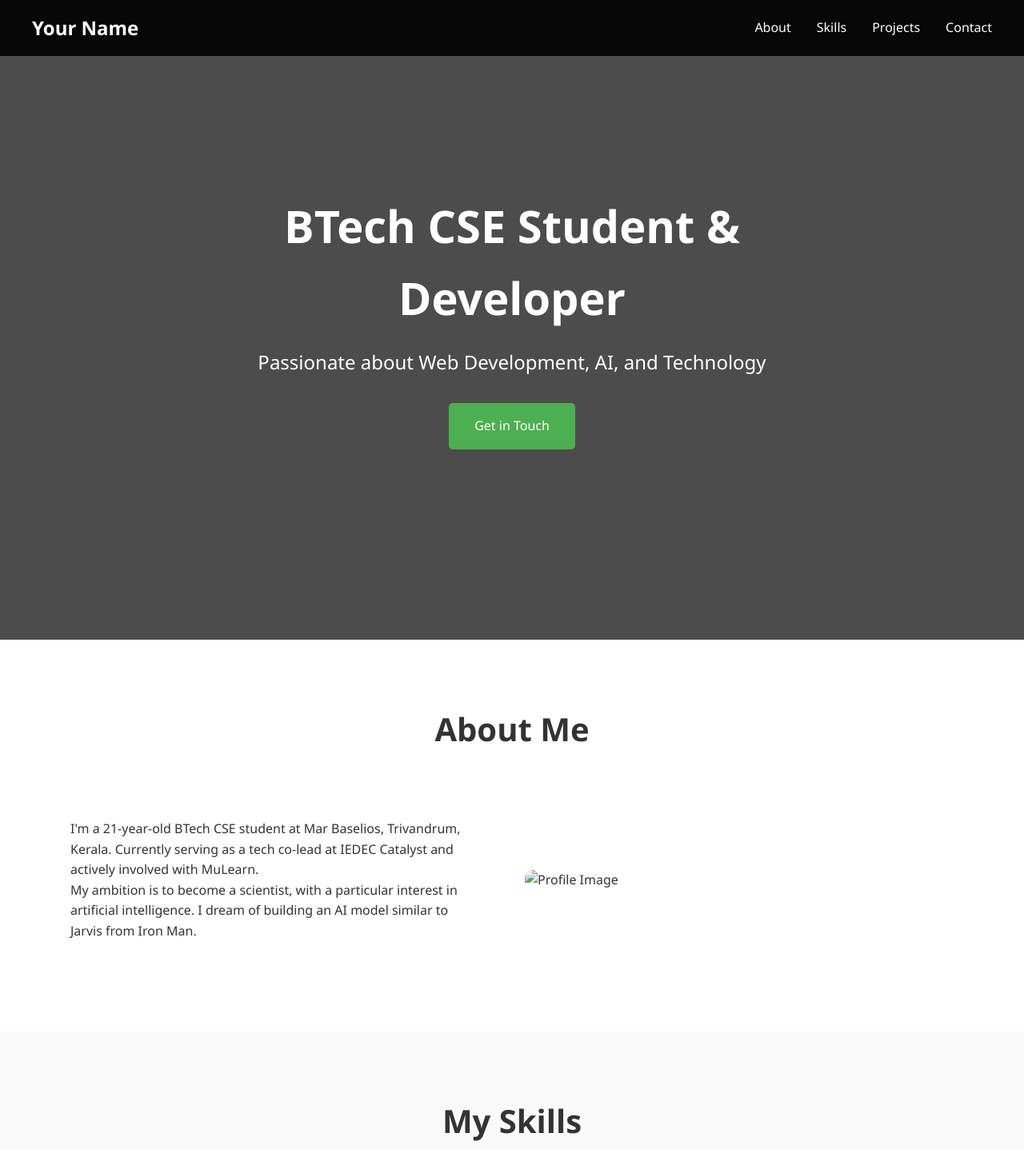
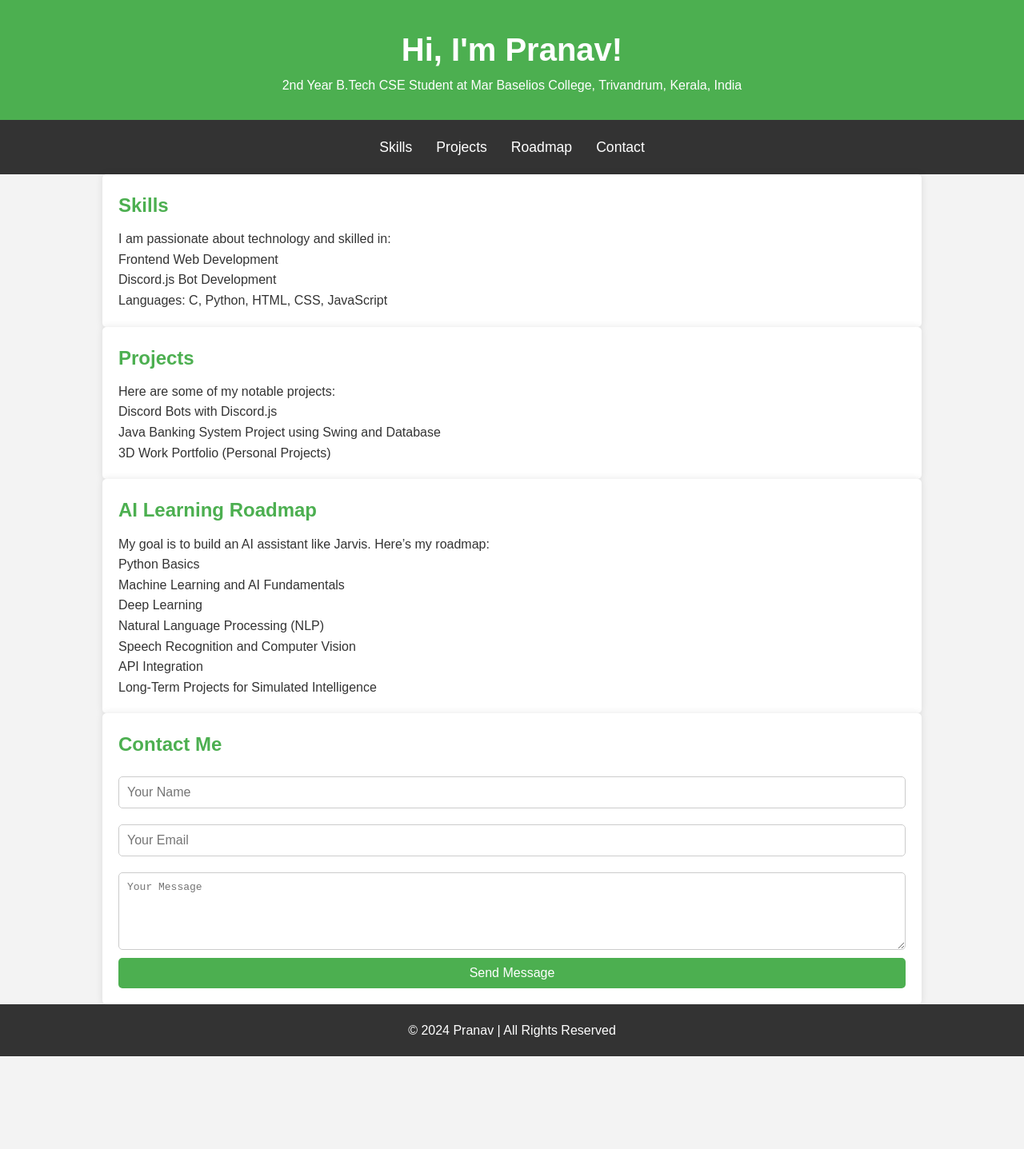
Before and after one commit to DevWithPranav/Pranav, a plain HTML site: page index.html in a window 1280 px wide. Shown: the top 1437 px of the page at 80% size. After the commit the page ends 1321 px from the top, so only its background shows below. Drawn offline with Linux system fonts and the light colour scheme.

Commit message:
Update index.html

```diff
--- a/index.html
+++ b/index.html
@@ -3,366 +3,164 @@
 <head>
   <meta charset="UTF-8">
   <meta name="viewport" content="width=device-width, initial-scale=1.0">
-    <title>Your Portfolio</title>
+  <title>Pranav's Portfolio</title>
   <style>
-        /* Reset and base styles */
+    /* General styling */
     * {
       margin: 0;
       padding: 0;
       box-sizing: border-box;
     }
-
-        html {
-            scroll-behavior: smooth;
+    body {
+      font-family: Arial, sans-serif;
+      color: #333;
+      background-color: #f3f3f3;
+      line-height: 1.6;
     }
-
-        body {
-            font-family: 'Segoe UI', Tahoma, Geneva, Verdana, sans-serif;
-            line-height: 1.6;
-            color: #333;
-            overflow-x: hidden;
+    .container {
+      width: 80%;
+      margin: auto;
+      overflow: hidden;
     }
-
-        /* Header and Navigation */
     header {
-            background: rgba(0, 0, 0, 0.9);
-            padding: 1rem;
-            position: fixed;
-            width: 100%;
-            z-index: 1000;
-        }
-
-        nav {
-            max-width: 1200px;
-            margin: 0 auto;
-            display: flex;
-            justify-content: space-between;
-            align-items: center;
-        }
-
-        .logo {
-            color: #fff;
-            font-size: 1.5rem;
-            font-weight: bold;
-            text-decoration: none;
-        }
-
-        .nav-links {
-            display: flex;
-            gap: 2rem;
-        }
-
-        .nav-links a {
-            color: #fff;
-            text-decoration: none;
-            transition: color 0.3s;
-        }
-
-        .nav-links a:hover {
-            color: #4CAF50;
-        }
-
-        /* Hero Section */
-        .hero {
-            height: 100vh;
-            background: linear-gradient(rgba(0,0,0,0.7), rgba(0,0,0,0.7)),
-                        url('/api/placeholder/1920/1080') center/cover;
-            display: flex;
-            align-items: center;
-            justify-content: center;
-            text-align: center;
-            color: #fff;
-            padding: 0 1rem;
-        }
-
-        .hero-content {
-            max-width: 800px;
-        }
-
-        .hero h1 {
-            font-size: 3.5rem;
-            margin-bottom: 1rem;
-        }
-
-        .hero p {
-            font-size: 1.5rem;
-            margin-bottom: 2rem;
-        }
-
-        .cta-btn {
-            display: inline-block;
-            padding: 1rem 2rem;
       background: #4CAF50;
       color: #fff;
+      padding-top: 30px;
+      padding-bottom: 30px;
+      text-align: center;
+    }
+    header h1 {
+      font-size: 2.5em;
+    }
+    nav {
+      display: flex;
+      justify-content: center;
+      padding: 10px 0;
+      background-color: #333;
+    }
+    nav a {
+      color: #fff;
+      padding: 10px 15px;
       text-decoration: none;
+      font-size: 1.1em;
+    }
+    nav a:hover {
+      background-color: #4CAF50;
+    }
+    section {
+      padding: 20px;
+      margin: 20px 0;
+    }
+    .skills, .projects, .roadmap, .contact {
+      background: #fff;
+      padding: 20px;
       border-radius: 5px;
-            transition: background 0.3s;
+      box-shadow: 0 0 10px rgba(0,0,0,0.1);
     }
-
-        .cta-btn:hover {
-            background: #45a049;
+    h2 {
+      color: #4CAF50;
+      margin-bottom: 10px;
     }
-
-        /* About Section */
-        .about {
-            padding: 5rem 1rem;
-            max-width: 1200px;
-            margin: 0 auto;
+    ul {
+      list-style: none;
+      padding: 0;
     }
-
-        .section-title {
-            text-align: center;
-            font-size: 2.5rem;
-            margin-bottom: 3rem;
+    .contact-form {
+      display: flex;
+      flex-direction: column;
     }
-
-        .about-content {
-            display: grid;
-            grid-template-columns: 1fr 1fr;
-            gap: 2rem;
-            align-items: center;
+    .contact-form input, .contact-form textarea {
+      padding: 10px;
+      margin: 10px 0;
+      border-radius: 5px;
+      border: 1px solid #ccc;
+      font-size: 1em;
     }
-
-        .about-text {
-            padding: 2rem;
-        }
-
-        /* Skills Section */
-        .skills {
-            background: #f9f9f9;
-            padding: 5rem 1rem;
-        }
-
-        .skills-grid {
-            display: grid;
-            grid-template-columns: repeat(auto-fit, minmax(250px, 1fr));
-            gap: 2rem;
-            max-width: 1200px;
-            margin: 0 auto;
-        }
-
-        .skill-card {
-            background: #fff;
-            padding: 2rem;
-            border-radius: 10px;
-            box-shadow: 0 5px 15px rgba(0,0,0,0.1);
-            text-align: center;
-            transition: transform 0.3s;
-        }
-
-        .skill-card:hover {
-            transform: translateY(-10px);
-        }
-
-        /* Projects Section */
-        .projects {
-            padding: 5rem 1rem;
-            max-width: 1200px;
-            margin: 0 auto;
-        }
-
-        .project-grid {
-            display: grid;
-            grid-template-columns: repeat(auto-fit, minmax(300px, 1fr));
-            gap: 2rem;
-        }
-
-        .project-card {
-            background: #fff;
-            border-radius: 10px;
-            overflow: hidden;
-            box-shadow: 0 5px 15px rgba(0,0,0,0.1);
-        }
-
-        .project-img {
-            width: 100%;
-            height: 200px;
-            object-fit: cover;
-        }
-
-        .project-info {
-            padding: 1.5rem;
-        }
-
-        /* Contact Section */
-        .contact {
-            background: #f9f9f9;
-            padding: 5rem 1rem;
-        }
-
-        .contact-form {
-            max-width: 600px;
-            margin: 0 auto;
-            background: #fff;
-            padding: 2rem;
-            border-radius: 10px;
-            box-shadow: 0 5px 15px rgba(0,0,0,0.1);
-        }
-
-        .form-group {
-            margin-bottom: 1.5rem;
-        }
-
-        .form-group label {
-            display: block;
-            margin-bottom: 0.5rem;
-        }
-
-        .form-group input,
-        .form-group textarea {
-            width: 100%;
-            padding: 0.8rem;
-            border: 1px solid #ddd;
+    .contact-form button {
+      padding: 10px;
+      background-color: #4CAF50;
+      color: white;
+      border: none;
+      font-size: 1em;
+      cursor: pointer;
       border-radius: 5px;
     }
-
-        .submit-btn {
-            background: #4CAF50;
-            color: #fff;
-            padding: 1rem 2rem;
-            border: none;
-            border-radius: 5px;
-            cursor: pointer;
-            width: 100%;
-            font-size: 1rem;
-        }
-
-        .submit-btn:hover {
-            background: #45a049;
-        }
-
-        /* Footer */
     footer {
+      text-align: center;
+      padding: 20px;
       background: #333;
-            color: #fff;
-            text-align: center;
-            padding: 2rem;
-        }
-
-        /* Responsive Design */
-        @media (max-width: 768px) {
-            .nav-links {
-                display: none;
-            }
-
-            .hero h1 {
-                font-size: 2.5rem;
-            }
-
-            .about-content {
-                grid-template-columns: 1fr;
-            }
-
-            .skills-grid {
-                grid-template-columns: 1fr;
-            }
+      color: white;
     }
   </style>
 </head>
 <body>
+
+  <!-- Header Section -->
   <header>
+    <h1>Hi, I'm Pranav!</h1>
+    <p>2nd Year B.Tech CSE Student at Mar Baselios College, Trivandrum, Kerala, India</p>
+  </header>
+
+  <!-- Navigation -->
   <nav>
-            <a href="#" class="logo">Your Name</a>
-            <div class="nav-links">
-                <a href="#about">About</a>
     <a href="#skills">Skills</a>
     <a href="#projects">Projects</a>
+    <a href="#roadmap">Roadmap</a>
     <a href="#contact">Contact</a>
-            </div>
   </nav>
-    </header>
 
-    <section class="hero">
-        <div class="hero-content">
-            <h1>BTech CSE Student & Developer</h1>
-            <p>Passionate about Web Development, AI, and Technology</p>
-            <a href="#contact" class="cta-btn">Get in Touch</a>
-        </div>
+  <!-- Skills Section -->
+  <section id="skills" class="container skills">
+    <h2>Skills</h2>
+    <p>I am passionate about technology and skilled in:</p>
+    <ul>
+      <li>Frontend Web Development</li>
+      <li>Discord.js Bot Development</li>
+      <li>Languages: C, Python, HTML, CSS, JavaScript</li>
+    </ul>
   </section>
 
-    <section id="about" class="about">
-        <h2 class="section-title">About Me</h2>
-        <div class="about-content">
-            <div class="about-text">
-                <p>I'm a 21-year-old BTech CSE student at Mar Baselios, Trivandrum, Kerala. Currently serving as a tech co-lead at IEDEC Catalyst and actively involved with MuLearn.</p>
-                <p>My ambition is to become a scientist, with a particular interest in artificial intelligence. I dream of building an AI model similar to Jarvis from Iron Man.</p>
-            </div>
-            <div class="about-image">
-                <img src="/api/placeholder/400/400" alt="Profile Image" style="width: 100%; border-radius: 10px;">
-            </div>
-        </div>
+  <!-- Projects Section -->
+  <section id="projects" class="container projects">
+    <h2>Projects</h2>
+    <p>Here are some of my notable projects:</p>
+    <ul>
+      <li>Discord Bots with Discord.js</li>
+      <li>Java Banking System Project using Swing and Database</li>
+      <li>3D Work Portfolio (Personal Projects)</li>
+    </ul>
   </section>
 
-    <section id="skills" class="skills">
-        <h2 class="section-title">My Skills</h2>
-        <div class="skills-grid">
-            <div class="skill-card">
-                <h3>Web Development</h3>
-                <p>HTML, CSS, JavaScript</p>
-            </div>
-            <div class="skill-card">
-                <h3>Programming</h3>
-                <p>C, Python</p>
-            </div>
-            <div class="skill-card">
-                <h3>Bot Development</h3>
-                <p>Discord Bot Creation</p>
-            </div>
-            <div class="skill-card">
-                <h3>Mobile Development</h3>
-                <p>1 month experience</p>
-            </div>
-        </div>
+  <!-- Roadmap Section -->
+  <section id="roadmap" class="container roadmap">
+    <h2>AI Learning Roadmap</h2>
+    <p>My goal is to build an AI assistant like Jarvis. Here’s my roadmap:</p>
+    <ul>
+      <li>Python Basics</li>
+      <li>Machine Learning and AI Fundamentals</li>
+      <li>Deep Learning</li>
+      <li>Natural Language Processing (NLP)</li>
+      <li>Speech Recognition and Computer Vision</li>
+      <li>API Integration</li>
+      <li>Long-Term Projects for Simulated Intelligence</li>
+    </ul>
   </section>
 
-    <section id="projects" class="projects">
-        <h2 class="section-title">My Projects</h2>
-        <div class="project-grid">
-            <div class="project-card">
-                <img src="/api/placeholder/400/300" alt="Project 1" class="project-img">
-                <div class="project-info">
-                    <h3>Project 1</h3>
-                    <p>Description of your first project</p>
-                </div>
-            </div>
-            <div class="project-card">
-                <img src="/api/placeholder/400/300" alt="Project 2" class="project-img">
-                <div class="project-info">
-                    <h3>Project 2</h3>
-                    <p>Description of your second project</p>
-                </div>
-            </div>
-            <div class="project-card">
-                <img src="/api/placeholder/400/300" alt="Project 3" class="project-img">
-                <div class="project-info">
-                    <h3>Project 3</h3>
-                    <p>Description of your third project</p>
-                </div>
-            </div>
-        </div>
-    </section>
-
-    <section id="contact" class="contact">
-        <h2 class="section-title">Contact Me</h2>
+  <!-- Contact Section -->
+  <section id="contact" class="container contact">
+    <h2>Contact Me</h2>
     <form class="contact-form">
-            <div class="form-group">
-                <label for="name">Name</label>
-                <input type="text" id="name" name="name" required>
-            </div>
-            <div class="form-group">
-                <label for="email">Email</label>
-                <input type="email" id="email" name="email" required>
-            </div>
-            <div class="form-group">
-                <label for="message">Message</label>
-                <textarea id="message" name="message" rows="5" required></textarea>
-            </div>
-            <button type="submit" class="submit-btn">Send Message</button>
+      <input type="text" placeholder="Your Name" required>
+      <input type="email" placeholder="Your Email" required>
+      <textarea placeholder="Your Message" rows="5" required></textarea>
+      <button type="submit">Send Message</button>
     </form>
   </section>
 
+  <!-- Footer -->
   <footer>
-        <p>&copy; 2024 Your Name. All rights reserved.</p>
+    <p>&copy; 2024 Pranav | All Rights Reserved</p>
   </footer>
+
 </body>
 </html>
```
Lines whose indentation alone changed are shown as unchanged.
